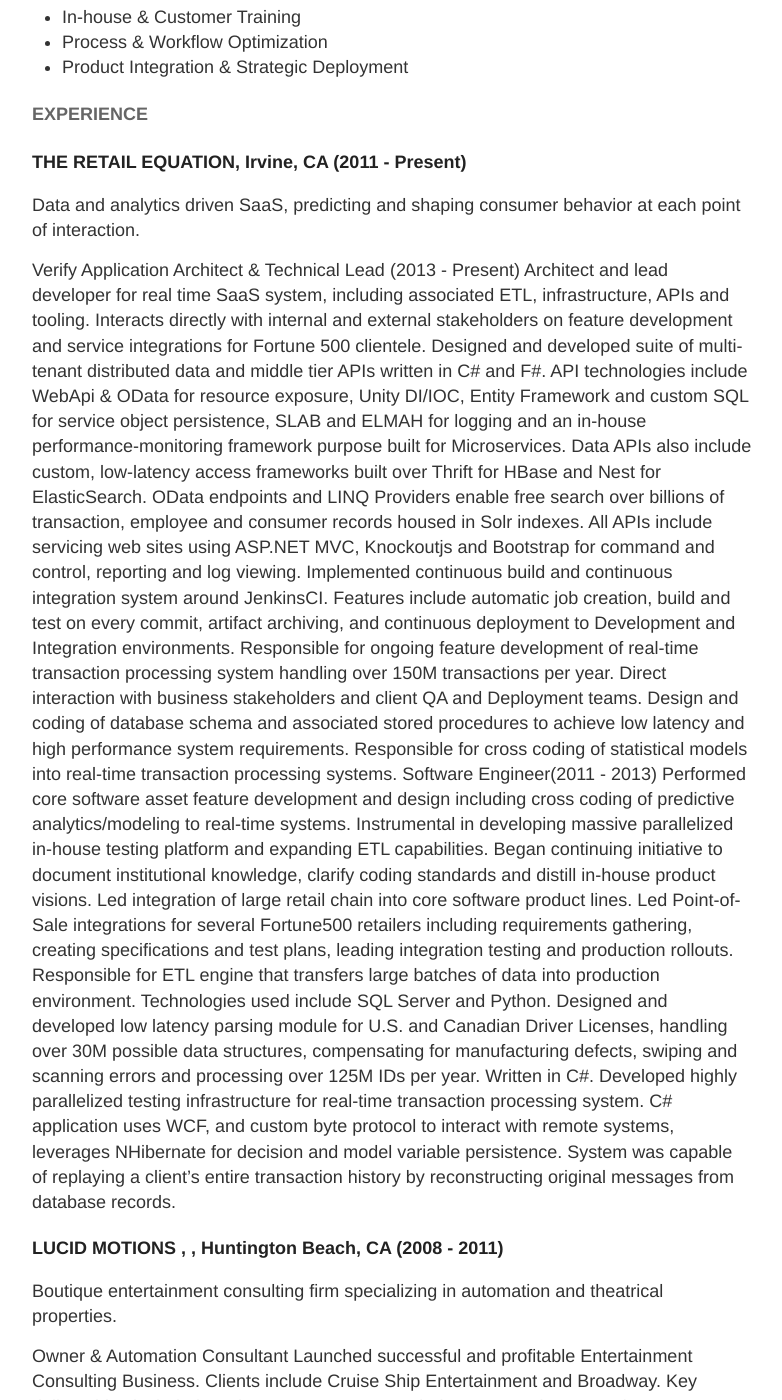
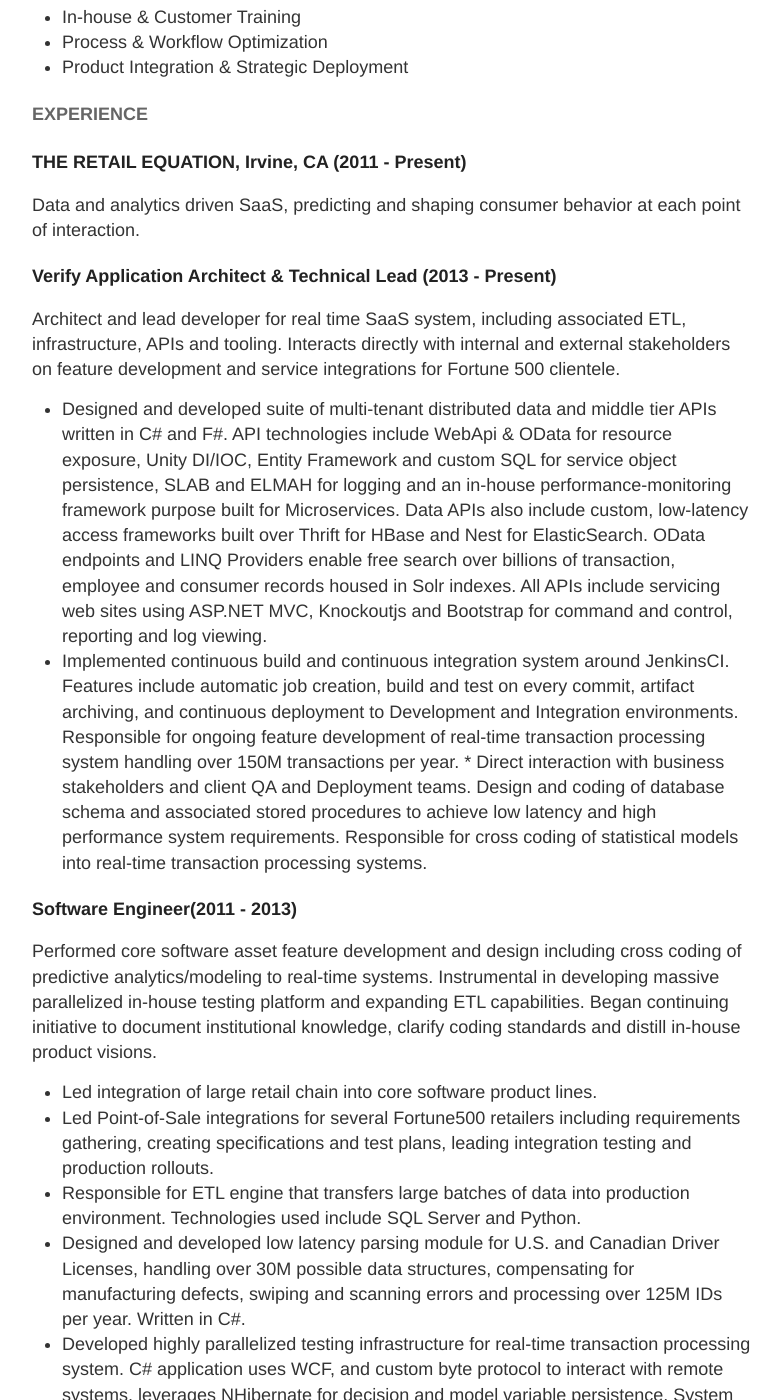
Before and after one commit to WilliamBerryiii/WilliamBerryiii.github.io, a Jekyll site: the page built from about.md, in a window 1280 px wide and 1400 px high, scrolled down 808 px. Shown: the whole window, without its empty margins (248-1030 px from the left). Built offline with Jekyll 4.4.1, drawn with Linux system fonts in a browser that asks for light colours; some of the changed text lies outside the part shown.

Commit message:
update about me

```diff
--- a/about.md
+++ b/about.md
@@ -25,31 +25,36 @@
 ##### THE RETAIL EQUATION, Irvine, CA (2011 - Present)
 Data and analytics driven SaaS, predicting and shaping consumer behavior at each point of interaction.
 
-Verify Application Architect &amp; Technical Lead  (2013 - Present)
+###### Verify Application Architect &amp; Technical Lead  (2013 - Present)
 Architect and lead developer for real time SaaS system, including associated ETL, infrastructure, APIs and tooling. Interacts directly with internal and external stakeholders on feature development and service integrations for Fortune 500 clientele.
-Designed and developed suite of multi-tenant distributed data and middle tier APIs written in C# and F#. API technologies include WebApi &amp; OData for resource exposure, Unity DI/IOC, Entity Framework and custom SQL for service object persistence, SLAB and ELMAH for logging and an in-house performance-monitoring framework purpose built for Microservices. Data APIs also include custom, low-latency access frameworks built over Thrift for HBase and Nest for ElasticSearch.  OData endpoints and LINQ Providers enable free search over billions of transaction, employee and consumer records housed in Solr indexes. All APIs include servicing web sites using ASP.NET MVC, Knockoutjs and Bootstrap for command and control, reporting and log viewing.
-Implemented continuous build and continuous integration system around JenkinsCI.  Features include automatic job creation, build and test on every commit, artifact archiving, and continuous deployment to Development and Integration environments.
-Responsible for ongoing feature development of real-time transaction processing system handling over 150M transactions per year. Direct interaction with business stakeholders and client QA and Deployment teams. Design and coding of database schema and associated stored procedures to achieve low latency and high performance system requirements.
+
+* Designed and developed suite of multi-tenant distributed data and middle tier APIs written in C# and F#. API technologies include WebApi &amp; OData for resource exposure, Unity DI/IOC, Entity Framework and custom SQL for service object persistence, SLAB and ELMAH for logging and an in-house performance-monitoring framework purpose built for Microservices. Data APIs also include custom, low-latency access frameworks built over Thrift for HBase and Nest for ElasticSearch.  OData endpoints and LINQ Providers enable free search over billions of transaction, employee and consumer records housed in Solr indexes. All APIs include servicing web sites using ASP.NET MVC, Knockoutjs and Bootstrap for command and control, reporting and log viewing.
+* Implemented continuous build and continuous integration system around JenkinsCI.  Features include automatic job creation, build and test on every commit, artifact archiving, and continuous deployment to Development and Integration environments.
+Responsible for ongoing feature development of real-time transaction processing system handling over 150M transactions per year. * Direct interaction with business stakeholders and client QA and Deployment teams. Design and coding of database schema and associated stored procedures to achieve low latency and high performance system requirements.
 Responsible for cross coding of statistical models into real-time transaction processing systems.
-Software Engineer(2011 - 2013)
+
+###### Software Engineer(2011 - 2013)
 Performed core software asset feature development and design including cross coding of predictive analytics/modeling to real-time systems. Instrumental in developing massive parallelized in-house testing platform and expanding ETL capabilities. Began continuing initiative to document institutional knowledge, clarify coding standards and distill in-house product visions.
-Led integration of large retail chain into core software product lines.
-Led Point-of-Sale integrations for several Fortune500 retailers including requirements gathering, creating specifications and test plans, leading integration testing and production rollouts.
-Responsible for ETL engine that transfers large batches of data into production environment. Technologies used include SQL Server and Python.
-Designed and developed low latency parsing module for U.S. and Canadian Driver Licenses, handling over 30M possible data structures, compensating for manufacturing defects, swiping and scanning errors and processing over 125M IDs per year.  Written in C#.
-Developed highly parallelized testing infrastructure for real-time transaction processing system. C# application uses WCF, and custom byte protocol to interact with remote systems, leverages NHibernate for decision and model variable persistence. System was capable of replaying a client’s entire transaction history by reconstructing original messages from database records.
+
+* Led integration of large retail chain into core software product lines.
+* Led Point-of-Sale integrations for several Fortune500 retailers including requirements gathering, creating specifications and test plans, leading integration testing and production rollouts.
+* Responsible for ETL engine that transfers large batches of data into production environment. Technologies used include SQL Server and Python.
+* Designed and developed low latency parsing module for U.S. and Canadian Driver Licenses, handling over 30M possible data structures, compensating for manufacturing defects, swiping and scanning errors and processing over 125M IDs per year.  Written in C#.
+* Developed highly parallelized testing infrastructure for real-time transaction processing system. C# application uses WCF, and custom byte protocol to interact with remote systems, leverages NHibernate for decision and model variable persistence. System was capable of replaying a client’s entire transaction history by reconstructing original messages from database records.
+
 ##### LUCID MOTIONS , , Huntington Beach, CA (2008 - 2011)
 Boutique entertainment consulting firm specializing in automation and theatrical properties.
 
-Owner &amp; Automation Consultant
+###### Owner &amp; Automation Consultant
 Launched successful and profitable Entertainment Consulting Business. Clients include Cruise Ship Entertainment and Broadway. Key deliverables included: Project Management; Real-Time Automation Control Systems Design in Java &amp; .Net; and Product R&amp;D.
 
 ##### HUDSON SCENIC STUDIO, INC., Yonkers, NY (2007 - 2010)
 Major Broadway production, scenic, and automation studio with more than 40 Tony nominated shows.
 
-Automation Engineer &amp; Control Systems Specialist
+###### Automation Engineer &amp; Control Systems Specialist
 Designed, programmed and maintained high-speed, low latency C# network application with graphical interface to standalone automation controllers, utilizing Modbus TCP and MelsecFX industrial protocols. Designed and directed fabrication of compact, high-density motor control racks including associated safety systems with 5,000 points of I/O. Conduct in-house and customer training on control devices. Provided national and international client support of automation systems and onsite personnel training
-Education
+
+#### Education
 
 ##### MFA  Stage Automation, University of North Carolina, School of the Arts (2004 - 2007)
 
```
